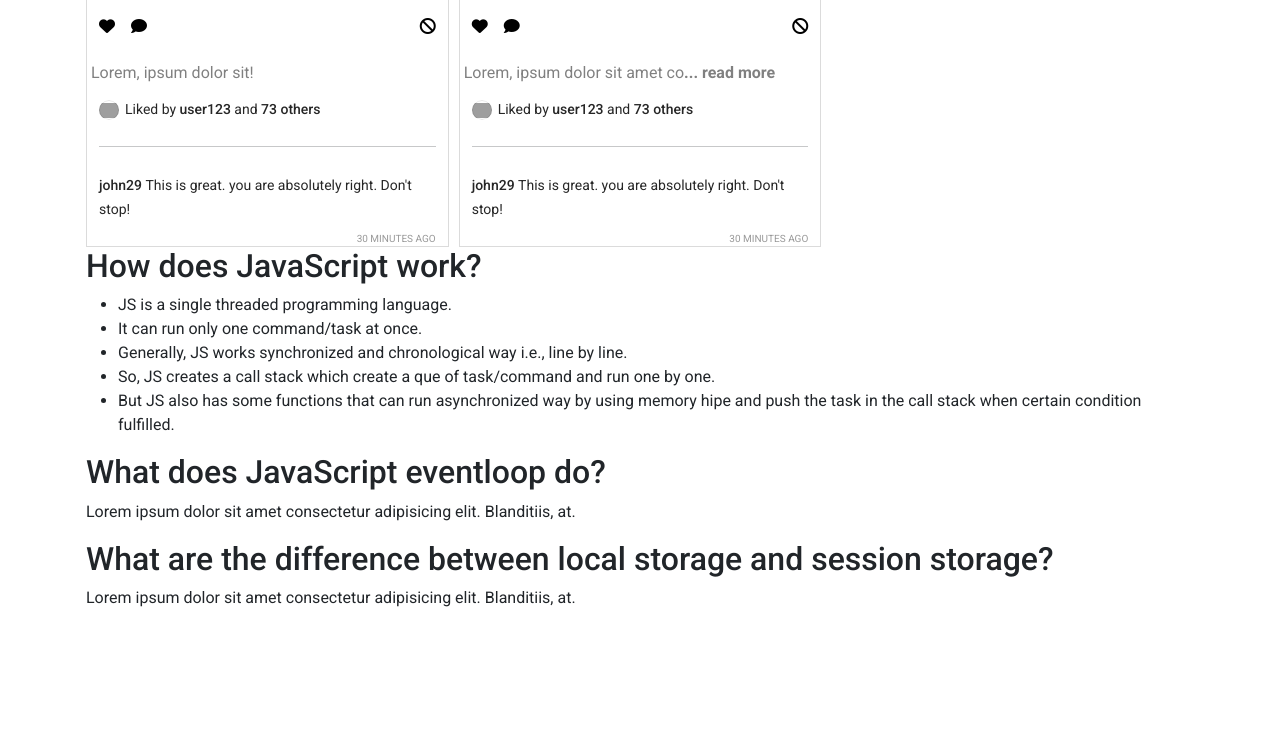
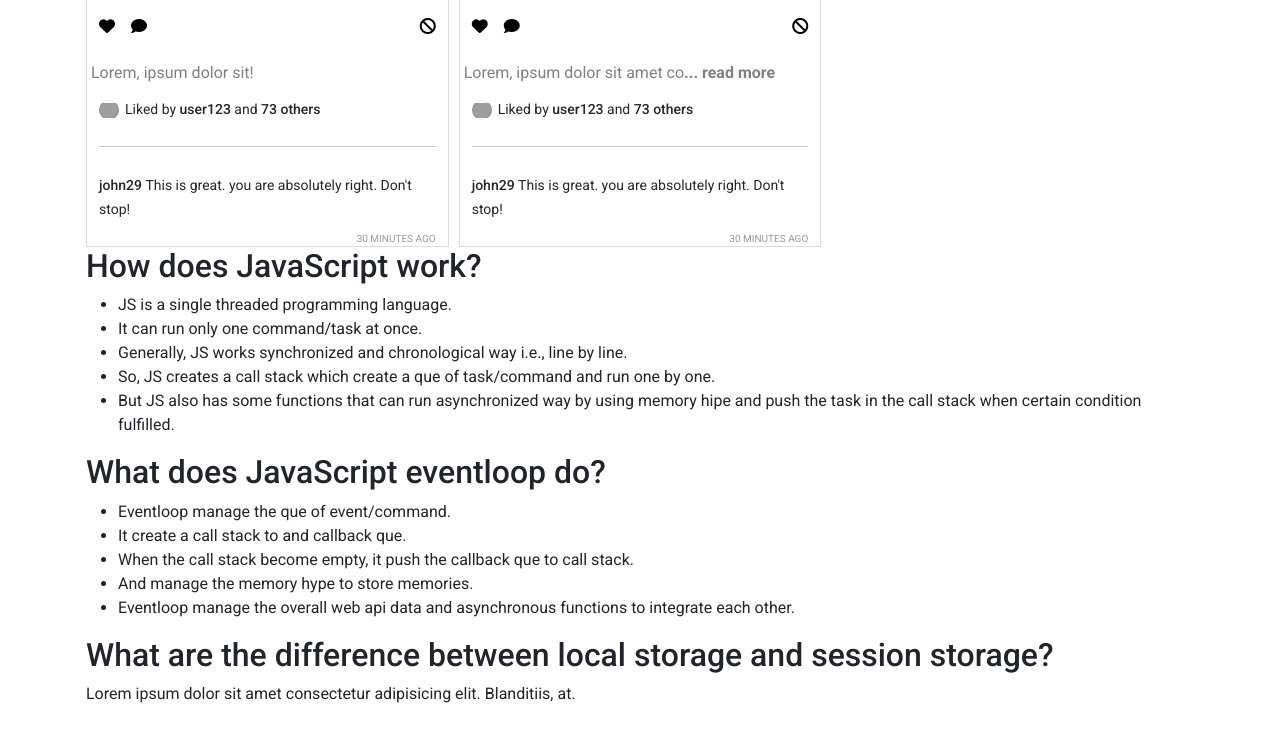
Before and after one commit to Swopno1/insta-shohor-final, a plain HTML site: page index.html in a window 1280 px wide. Shown: the part 1285-2023 px from the top of the page. Before the commit the page ends 1927 px from the top, so only its background shows below. Drawn offline with nearby package versions, Linux system fonts and the light colour scheme; grey boxes are pictures that could not be loaded.

Commit message:
Aswer 2nd question

```diff
--- a/index.html
+++ b/index.html
@@ -110,10 +110,19 @@
       </section>
       <section>
         <h2>What does JavaScript eventloop do?</h2>
-        <p>
-          Lorem ipsum dolor sit amet consectetur adipisicing elit. Blanditiis,
-          at.
-        </p>
+        <ul>
+          <li>Eventloop manage the que of event/command.</li>
+          <li>It create a call stack to and callback que.</li>
+          <li>
+            When the call stack become empty, it push the callback que to call
+            stack.
+          </li>
+          <li>And manage the memory hype to store memories.</li>
+          <li>
+            Eventloop manage the overall web api data and asynchronous functions
+            to integrate each other.
+          </li>
+        </ul>
       </section>
       <section>
         <h2>
```
